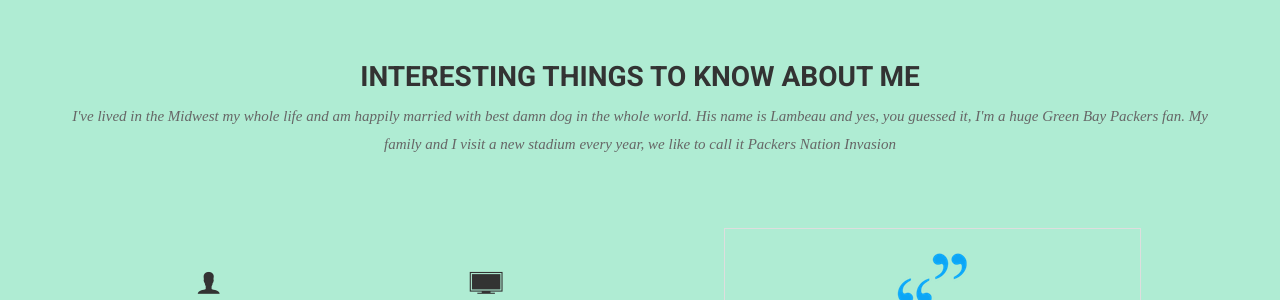
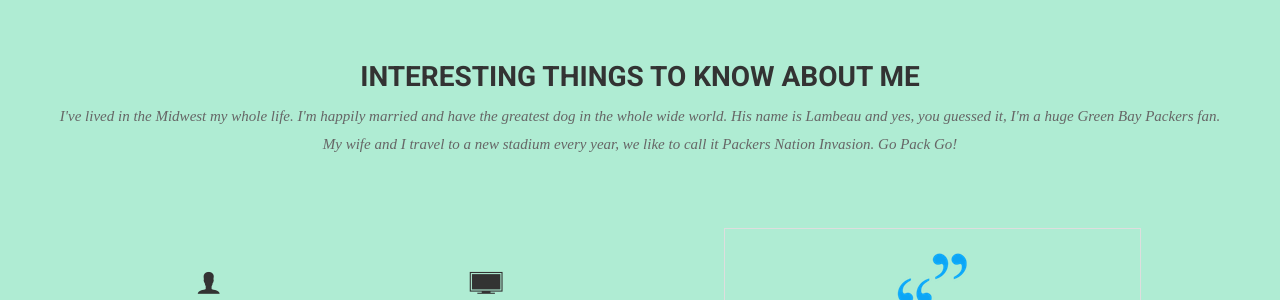
Before and after one commit to Stahlwalker/blog, a Jekyll site: the page built from index.html, in a window 1280 px wide and 900 px high, scrolled down 1538 px. Shown: the part 152-452 px from the top of the window. Built offline with Jekyll 4.4.1, drawn with Linux system fonts in a browser that asks for light colours; nearby versions of some CDN libraries; some web fonts are replaced.

Commit message:
updating bio

```diff
--- a/_includes/testimonials.html
+++ b/_includes/testimonials.html
@@ -5,7 +5,7 @@
           <div class="row">
             <div class="section-title text-center">
               <h2>Interesting things to know about me</h2>
-              <p>I've lived in the Midwest my whole life and am happily married with best damn dog in the whole world.  His name is Lambeau and yes, you guessed it, I'm a huge Green Bay Packers fan. My family and I visit a new stadium every year, we like to call it Packers Nation Invasion</p>
+              <p>I've lived in the Midwest my whole life. I'm happily married and have the greatest dog in the whole wide world.  His name is Lambeau and yes, you guessed it, I'm a huge Green Bay Packers fan. My wife and I travel to a new stadium every year, we like to call it Packers Nation Invasion. Go Pack Go!</p>
             </div>
           </div>
           <div class="row">
```
Also changed, not shown: 2 other files.
